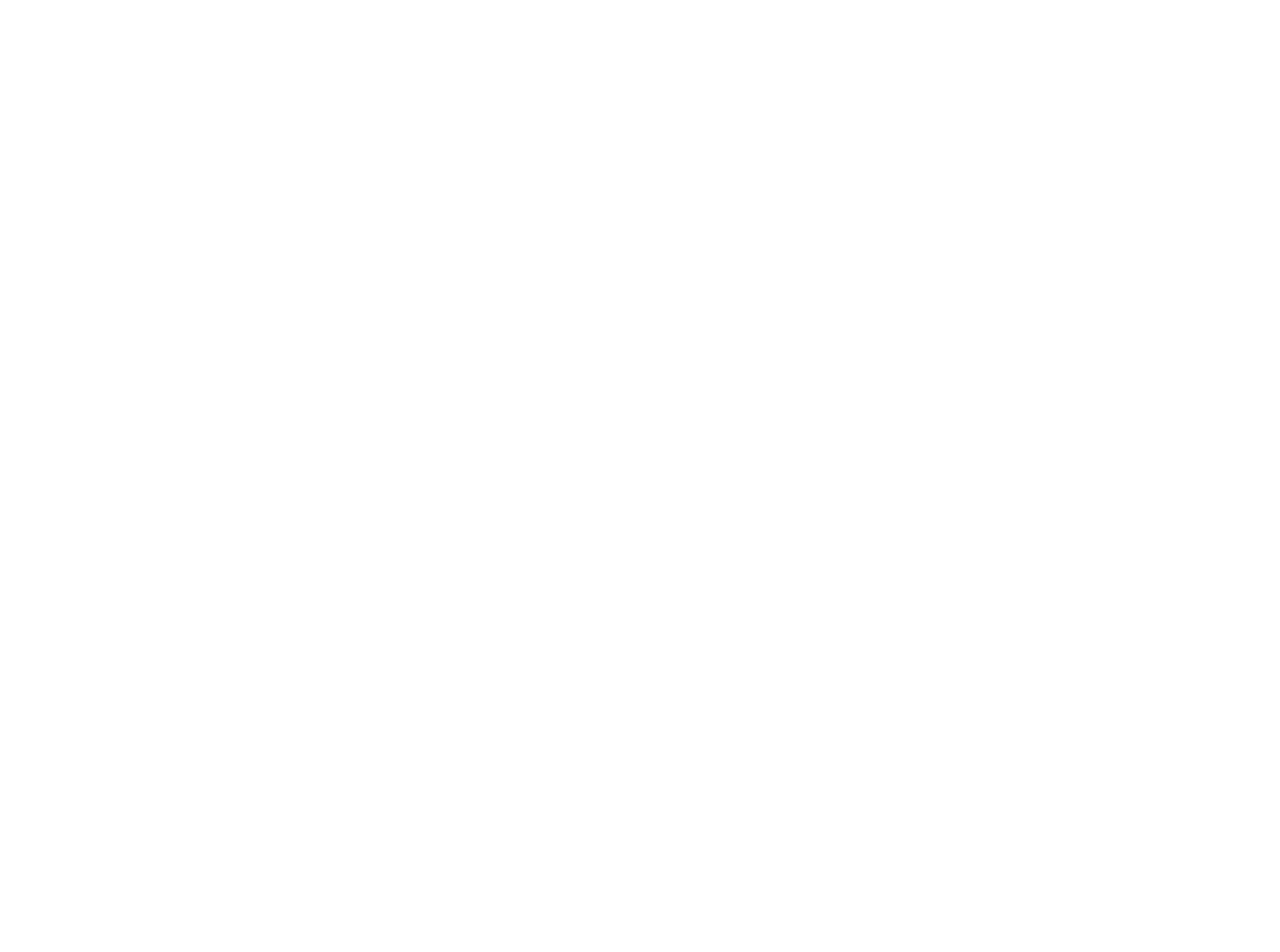
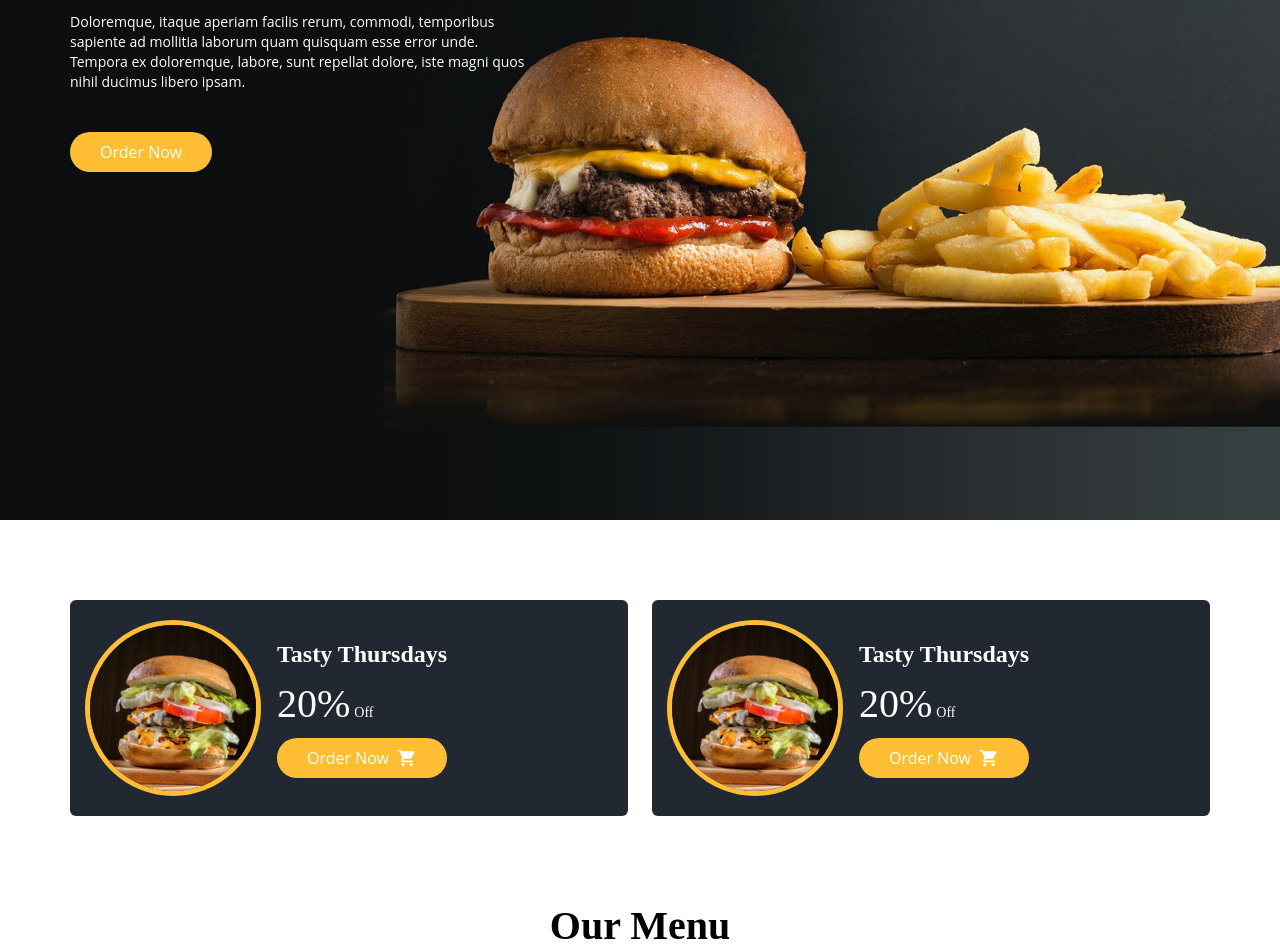
Before and after one commit to pervincaliskan/food-express, a Next.js app: page / in a window 1280 px wide. Shown: the part 280-1232 px from the top of the page. Before the commit the page ends 800 px from the top, so only its background shows below. Built offline with nearby package versions, Linux system fonts and the light colour scheme.

Commit message:
Index updated

```diff
--- a/pages/home/index.js
+++ b/pages/home/index.js
@@ -1,7 +1,15 @@
 import React from "react";
+import Campaigns from "../../components/Campaigns";
+import Carousel from "../../components/Carousel";
+import MenuWrapper from "../../components/product/MenuWrapper";
 
 const Index = () => {
-  return <div></div>;
+  return (
+    <div>
+      <Carousel />
+      <Campaigns />
+      <MenuWrapper />
+    </div>
+  );
 };
-
 export default Index;
```
